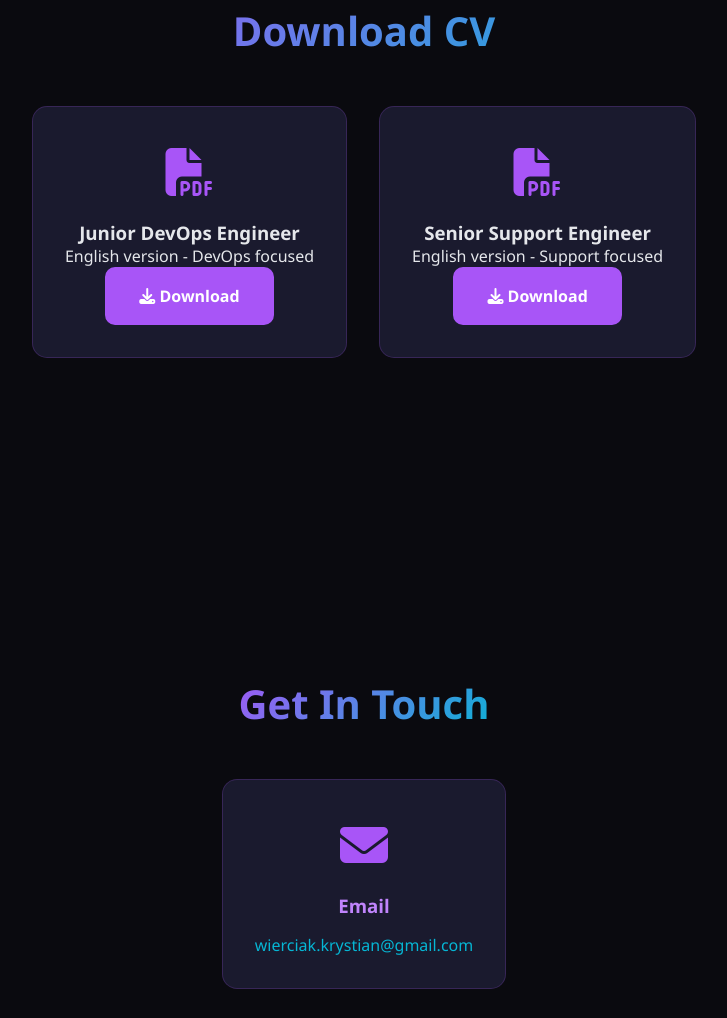
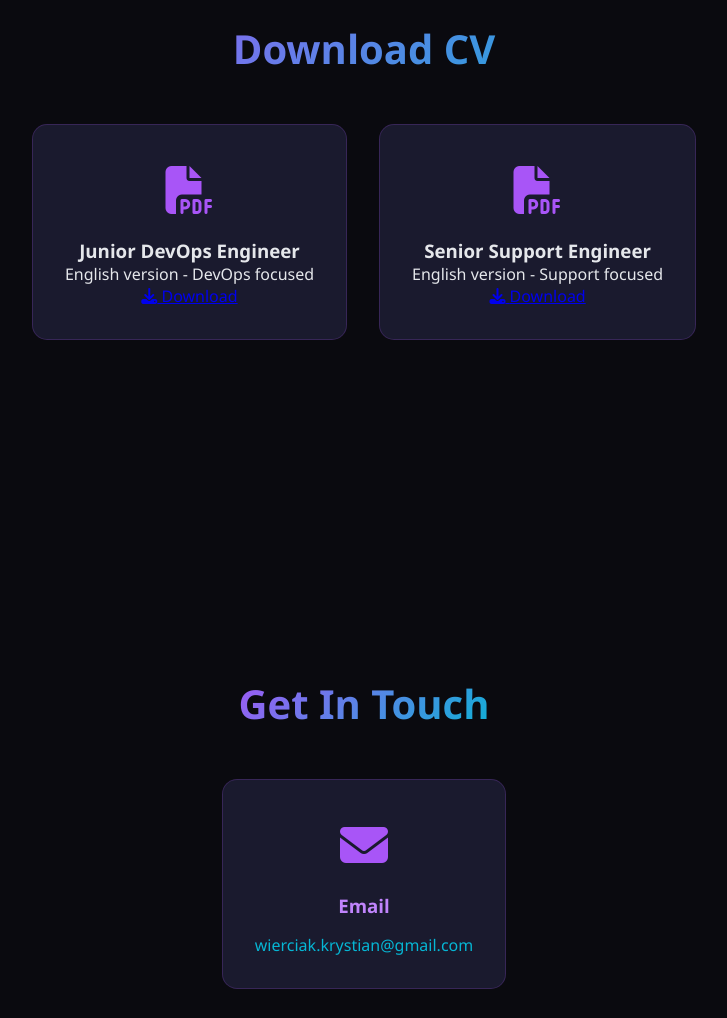
Before and after one commit to KryhaX/KryhaX.github.io, a plain HTML site: page index.html in a window 1280 px wide. Shown: the part 6438-7456 px from the top of the page, without its empty margins (276-1003 px from the left). Drawn offline with Linux system fonts and the light colour scheme.

Commit message:
Refactor CV download section in index.html

```diff
--- a/index.html
+++ b/index.html
@@ -831,13 +831,8 @@
                     </h3>
                     <p class="en">English version - DevOps focused</p>
                     <p class="pl hidden">Wersja angielska - skupiona na DevOps</p>
-                <a href="https://github.com/KryhaX/KryhaX.github.io/raw/main/Junior_DevOps_Krystian%20_Wierciak_CV.pdf"
-                   class="btn btn-primary"
-                   download
-                   target="_blank">
-                    <i class="fas fa-download"></i>
-                    <span class="en">Download</span>
-                    <span class="pl hidden">Pobierz</span>
+                    <a href="https://github.com/KryhaX/KryhaX.github.io/blob/main/Junior_DevOps_Krystian%20_Wierciak_CV.pdf">
+                        <i class="fas fa-download"></i> Download
                     </a>
                 </div>
                 <div class="cv-card">
@@ -847,11 +842,8 @@
                         <span class="pl hidden">Starszy Inżynier Wsparcia</span>
                     </h3>
                     <p class="en">English version - Support focused</p>
-                <p class="pl hidden">Wersja angielska - skupiona na wsparciu</p>
-                <a href="https://github.com/KryhaX/KryhaX.github.io/raw/main/CV_KrystianWierciakENG.pdf"
-                   class="btn btn-primary"
-                   download
-                   target="_blank">
+                    <p class="pl hidden">Wersja Angielska - skupiona na wsparciu</p>
+                    <a href="https://github.com/KryhaX/KryhaX.github.io/blob/main/CV_KrystianWierciakENG.pdf">
                         <i class="fas fa-download"></i>
                         <span class="en">Download</span>
                         <span class="pl hidden">Pobierz</span>
```
Lines whose indentation alone changed are shown as unchanged.
